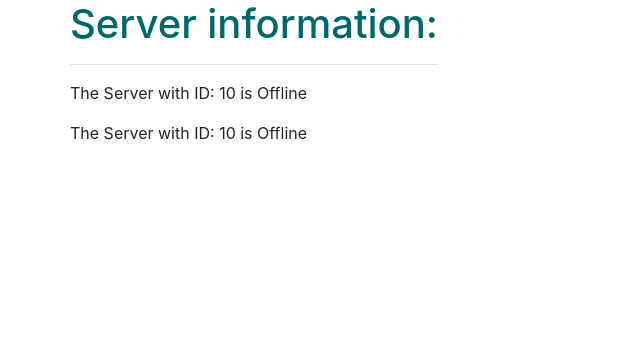
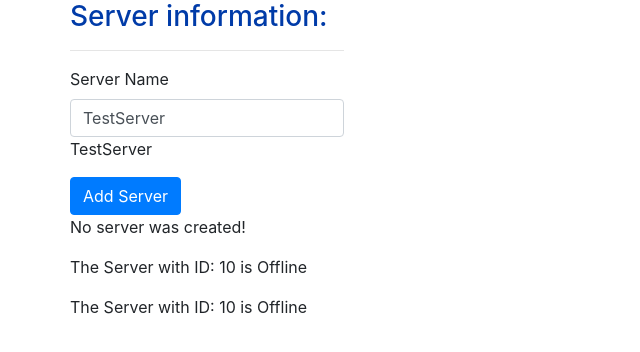
Before and after one commit to ganto1812/firstAngular, an Angular app: page / in a window 1280 px wide. Shown: the top 352 px of the page, without its empty margins (0-640 px from the left). Built offline with nearby package versions, Linux system fonts and the light colour scheme.

Commit message:
added dual binding

```diff
--- a/src/app/app.component.css
+++ b/src/app/app.component.css
@@ -1,3 +1,3 @@
 h3 {
-	color: rgb(0, 104, 104);
+  color: rgb(0, 59, 168);
 }
--- a/src/app/app.component.html
+++ b/src/app/app.component.html
@@ -1,7 +1,7 @@
 <div class="container">
   <div class="row">
     <div class="col-xs-12">
-      <h3 class="h1">Server information:</h3>
+      <h3 class="primary">Server information:</h3>
       <hr />
       <app-servers></app-servers>
       <!-- <ol>
--- a/src/app/servers/servers.component.html
+++ b/src/app/servers/servers.component.html
@@ -1,2 +1,24 @@
+<label for="">Server Name</label>
+<!-- <input
+  type="text"
+  name="Name"
+  class="form-control"
+  (input)="onUpdateServerName($event)"
+/> -->
+<input type="text" name="Name" class="form-control" [(ngModel)]="serverName" />
+<p>
+  {{ serverName }}
+</p>
+<button
+  class="btn btn-primary"
+  [disabled]="!allowNewServer"
+  (click)="onCreateServer()"
+>
+  Add Server
+</button>
+<!-- <p [innerText]="allowNewServer"></p> -->
+<p>
+  {{ serverCreationStatus }}
+</p>
 <app-server></app-server>
 <app-server></app-server>
--- a/src/app/servers/servers.component.ts
+++ b/src/app/servers/servers.component.ts
@@ -6,10 +6,24 @@ import { Component, OnInit } from '@angular/core';
   styleUrls: ['./servers.component.css']
 })
 export class ServersComponent implements OnInit {
+  allowNewServer = false;
+  serverCreationStatus = 'No server was created!';
+  serverName = 'TestServer';
 
-  constructor() { }
-
-  ngOnInit() {
+  constructor() {
+    setTimeout(() => {
+      this.allowNewServer = true;
+    }, 2000);
   }
 
+  ngOnInit() {}
+
+  onCreateServer() {
+    this.serverCreationStatus =
+      'Server was created! Name is ' + this.serverName;
+  }
+
+  onUpdateServerName(event: Event) {
+    this.serverName = (<HTMLInputElement>event.target).value;
+  }
 }
```
Also changed, not shown: src/app/app.module.ts (+4 -5 lines).
